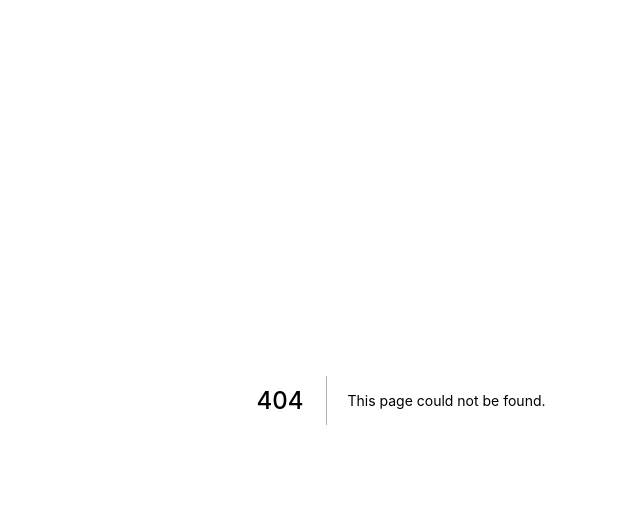
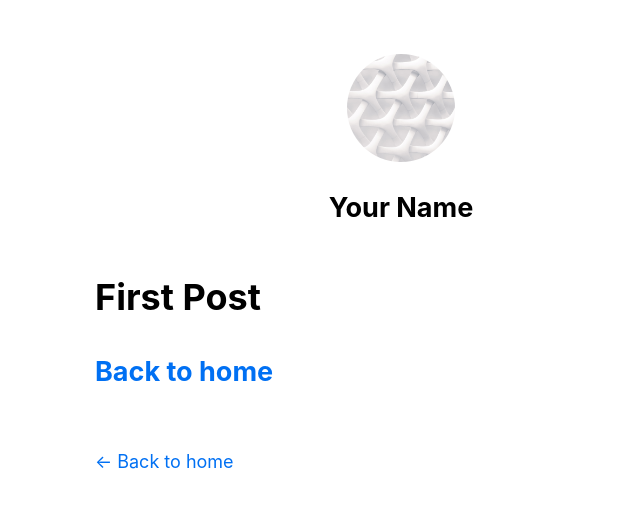
Before and after one commit to qbreis/nextjs-blog, a Next.js app: page /posts/first-post in a window 1280 px wide. Before the commit this address had no page. Shown: the top 508 px of the page, without its empty margins (239-879 px from the left). Built offline with nearby package versions, Linux system fonts and the light colour scheme.

Commit message:
feat: many new feat ;-)

```diff
--- /dev/null
+++ b/components/layout.module.scss
@@ -0,0 +1,15 @@
+.container {
+  max-width: 36rem;
+  padding: 0 1rem;
+  margin: 3rem auto 6rem;
+}
+
+.header {
+  display: flex;
+  flex-direction: column;
+  align-items: center;
+}
+
+.backToHome {
+  margin: 3rem 0 0;
+}
--- /dev/null
+++ b/components/layout.tsx
@@ -0,0 +1,73 @@
+import Head from 'next/head';
+import Image from 'next/image';
+import styles from './layout.module.scss';
+import utilStyles from '../styles/utils.module.scss';
+import Link from 'next/link';
+
+const name = 'Your Name';
+export const siteTitle = 'Next.js Sample Website';
+
+export default function Layout({ children, home }: any) {
+  return (
+    <div className={styles.container}>
+      <Head>
+        <link rel="icon" href="/favicon.ico" />
+        <meta
+          name="description"
+          content="Learn how to build a personal website using Next.js"
+        />
+        <meta
+          property="og:image"
+          content={`https://og-image.vercel.app/${encodeURI(
+            siteTitle,
+          )}.png?theme=light&md=0&fontSize=75px&images=https%3A%2F%2Fassets.vercel.com%2Fimage%2Fupload%2Ffront%2Fassets%2Fdesign%2Fnextjs-black-logo.svg`}
+        />
+        <meta name="og:title" content={siteTitle} />
+        <meta name="twitter:card" content="summary_large_image" />
+      </Head>
+      <header className={styles.header}>
+        {home ? (
+          <>
+            <Image
+              priority
+              src="/images/profile.jpg"
+              className={utilStyles.borderCircle}
+              height={144}
+              width={144}
+              alt={name}
+            />
+            <h1 className={utilStyles.heading2Xl}>{name}</h1>
+          </>
+        ) : (
+          <>
+            <Link href="/">
+              <a>
+                <Image
+                  priority
+                  src="/images/profile.jpg"
+                  className={utilStyles.borderCircle}
+                  height={108}
+                  width={108}
+                  alt={name}
+                />
+              </a>
+            </Link>
+            <h2 className={utilStyles.headingLg}>
+              <Link href="/">
+                <a className={utilStyles.colorInherit}>{name}</a>
+              </Link>
+            </h2>
+          </>
+        )}
+      </header>
+      <main>{children}</main>
+      {!home && (
+        <div className={styles.backToHome}>
+          <Link href="/">
+            <a>← Back to home</a>
+          </Link>
+        </div>
+      )}
+    </div>
+  );
+}
--- a/package.json
+++ b/package.json
@@ -11,7 +11,8 @@
   "dependencies": {
     "next": "12.1.6",
     "react": "18.1.0",
-    "react-dom": "18.1.0"
+    "react-dom": "18.1.0",
+    "sass": "^1.52.1"
   },
   "devDependencies": {
     "@types/node": "17.0.38",
--- a/pages/_app.tsx
+++ b/pages/_app.tsx
@@ -1,4 +1,4 @@
-import '../styles/globals.css'
+import '../styles/globals.scss'
 import type { AppProps } from 'next/app'
 
 function MyApp({ Component, pageProps }: AppProps) {
--- /dev/null
+++ b/pages/posts/first-post.tsx
@@ -0,0 +1,32 @@
+import Head from 'next/head';
+import Link from 'next/link';
+//import Script from 'next/script';
+import Layout from '../../components/layout';
+
+export default function FirstPost() {
+    return (
+        <Layout>
+            <Head>
+                <title>First Post</title>
+                {/*
+                <script src="https://connect.facebook.net/en_US/sdk.js" />
+                */}
+            </Head>
+            {/*
+            <Script
+                src="https://connect.facebook.net/en_US/sdk.js"
+                strategy="lazyOnload"
+                onLoad={() =>
+                console.log(`script loaded correctly, window.FB has been populated`)
+                }
+            />
+            */}
+            <h1>First Post</h1>
+            <h2>
+                <Link href="/">
+                    <a>Back to home</a>
+                </Link>
+            </h2>
+        </Layout>
+    );
+}
--- a/styles/globals.css
+++ /dev/null
@@ -1,16 +0,0 @@
-html,
-body {
-  padding: 0;
-  margin: 0;
-  font-family: -apple-system, BlinkMacSystemFont, Segoe UI, Roboto, Oxygen,
-    Ubuntu, Cantarell, Fira Sans, Droid Sans, Helvetica Neue, sans-serif;
-}
-
-a {
-  color: inherit;
-  text-decoration: none;
-}
-
-* {
-  box-sizing: border-box;
-}
--- /dev/null
+++ b/styles/globals.scss
@@ -0,0 +1,27 @@
+html,
+body {
+  padding: 0;
+  margin: 0;
+  font-family: -apple-system, BlinkMacSystemFont, Segoe UI, Roboto, Oxygen, Ubuntu,
+    Cantarell, Fira Sans, Droid Sans, Helvetica Neue, sans-serif;
+  line-height: 1.6;
+  font-size: 18px;
+}
+
+* {
+  box-sizing: border-box;
+}
+
+a {
+  color: #0070f3;
+  text-decoration: none;
+}
+
+a:hover {
+  text-decoration: underline;
+}
+
+img {
+  max-width: 100%;
+  display: block;
+}
--- /dev/null
+++ b/styles/utils.module.scss
@@ -0,0 +1,52 @@
+.heading2Xl {
+    font-size: 2.5rem;
+    line-height: 1.2;
+    font-weight: 800;
+    letter-spacing: -0.05rem;
+    margin: 1rem 0;
+  }
+
+  .headingXl {
+    font-size: 2rem;
+    line-height: 1.3;
+    font-weight: 800;
+    letter-spacing: -0.05rem;
+    margin: 1rem 0;
+  }
+
+  .headingLg {
+    font-size: 1.5rem;
+    line-height: 1.4;
+    margin: 1rem 0;
+  }
+
+  .headingMd {
+    font-size: 1.2rem;
+    line-height: 1.5;
+  }
+
+  .borderCircle {
+    border-radius: 9999px;
+  }
+
+  .colorInherit {
+    color: inherit;
+  }
+
+  .padding1px {
+    padding-top: 1px;
+  }
+
+  .list {
+    list-style: none;
+    padding: 0;
+    margin: 0;
+  }
+
+  .listItem {
+    margin: 0 0 1.25rem;
+  }
+
+  .lightText {
+    color: #666;
+  }
```
Also changed, not shown: pages/index.tsx (+10 -3 lines), public/images/profile.jpg (added), styles/Home.module.scss (renamed from styles/Home.module.css), 1 other file (tests, documents, lock files or other folders).
